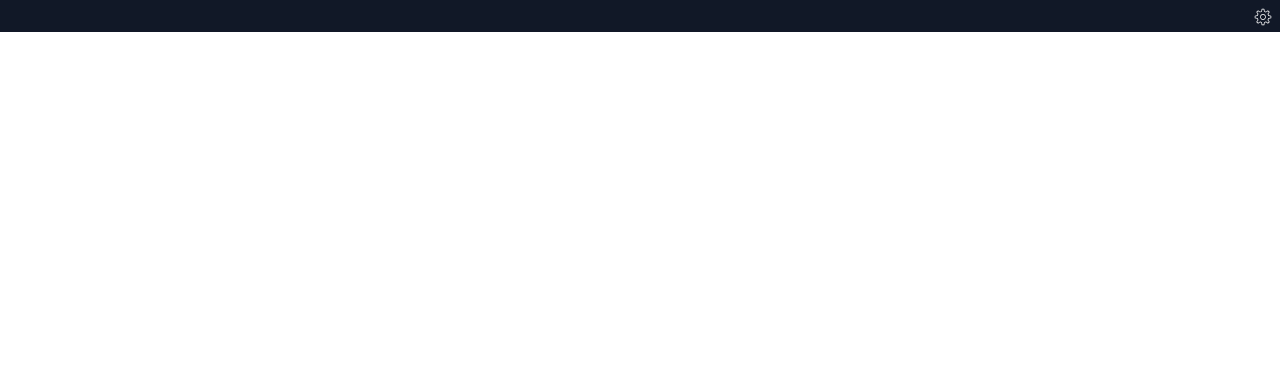
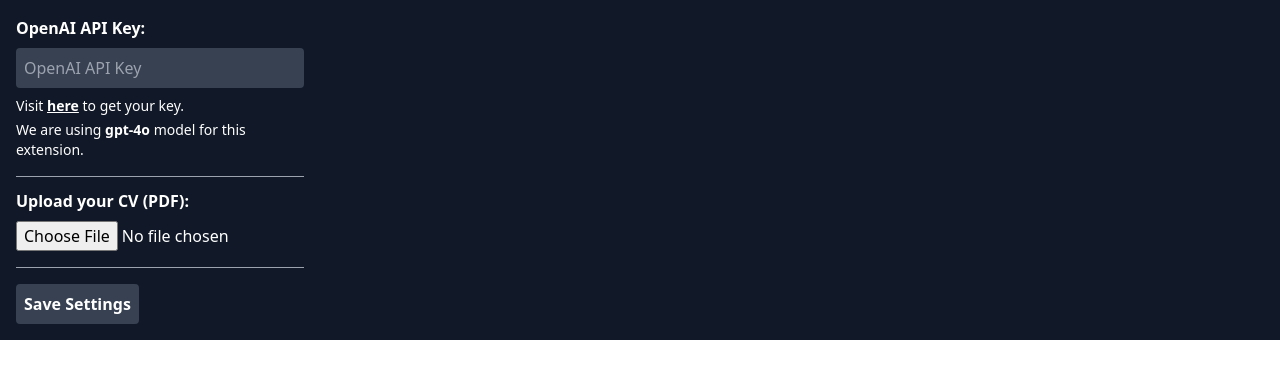
Before and after one commit to geryit/Chrome-Extension-Linkedin-job-scorer, a React (Vite) app: page / in a window 1280 px wide. Shown: the top 378 px of the page. Built offline with nearby package versions, Linux system fonts and the light colour scheme.

Commit message:
chore: Update manifest.json and App.tsx, remove unused code and add OpenAI API key settings

```diff
--- a/src/App.tsx
+++ b/src/App.tsx
@@ -1,6 +1,7 @@
 import { useEffect, useState } from "react";
 import OpenAI from "openai";
 import { pdfjs } from "react-pdf";
+import testJobDescription from "./testJobDescription";
 
 pdfjs.GlobalWorkerOptions.workerSrc = new URL(
   "pdfjs-dist/build/pdf.worker.min.js",
@@ -20,9 +21,7 @@
   } | null>(null);
   const [error, setError] = useState<string | null>(null);
   const [comparing, setComparing] = useState(false);
-  const [score, setScore] = useState<number | null>(null);
-
-  console.log({ resumeFile, resumeData, error, comparing, score });
+  const [content, setContent] = useState<string | null>(null);
 
   const handleFileChange = (e: React.ChangeEvent<HTMLInputElement>) => {
     const files = e.target.files;
@@ -34,17 +33,29 @@
   };
 
   const newCv = () => {
+    setResumeFile(null);
     setResumeData(null);
-    setScore(null);
-    setResumeFile(null);
+    setContent(null);
     setError(null);
   };
 
   const handleSubmit = async (e: React.FormEvent<HTMLFormElement>) => {
     e.preventDefault();
+    if (!resumeData) {
+      setError("No text found in the resume. Can you try uploading it again?");
+      return;
+    }
 
-    setScore(null);
+    setContent(null);
     setComparing(true);
+
+    if (!isChromeExtension) {
+      scoreTexts(testJobDescription, resumeData.text).then((res) => {
+        setContent(res || "");
+        setComparing(false);
+      });
+      return;
+    }
 
     chrome.tabs.query({ active: true, currentWindow: true }, (tabs) => {
       const activeTab = tabs[0].id;
@@ -52,77 +63,121 @@
         activeTab as number,
         { action: "getDivContent" },
         (response) => {
-          console.log(response);
-
-          if (!resumeData) {
-            setError(
-              "No text found in the resume. Can you try uploading it again?"
-            );
-            return;
-          }
           if (!response || !response.content) {
             setError(
               "No job description found. Are you sure you are on a job post in Linkedin?"
             );
             return;
           }
-          compareTexts(resumeData.text, response.content).then(() =>
-            setComparing(false)
-          );
-          // setScore(7.6);
+          // compareTexts(resumeData.text, response.content).then(() =>
+          //   setComparing(false)
+          // );
+
+          scoreTexts(testJobDescription, resumeData.text).then((res) => {
+            setContent(res || "");
+            setComparing(false);
+          });
         }
       );
     });
   };
 
-  const generateEmbeddings = async (text: string) => {
+  // const generateEmbeddings = async (text: string) => {
+  //   try {
+  //     const openAi = new OpenAI({
+  //       apiKey: openAiKey,
+  //       dangerouslyAllowBrowser: true,
+  //     });
+
+  //     const response = await openAi.embeddings.create({
+  //       model: "text-embedding-3-small", // Confirm the latest model from OpenAI's documentation
+  //       input: text,
+  //     });
+  //     return response.data[0].embedding;
+  //   } catch (error) {
+  //     setError("Error generating embeddings: " + error);
+  //     console.error("Error generating embeddings:", error);
+  //     return null;
+  //   }
+  // };
+
+  // const cosineSimilarity = (vecA: number[], vecB: number[]) => {
+  //   let dotProduct = 0.0,
+  //     normA = 0.0,
+  //     normB = 0.0;
+  //   for (let i = 0; i < vecA.length; i++) {
+  //     dotProduct += vecA[i] * vecB[i];
+  //     normA += vecA[i] ** 2;
+  //     normB += vecB[i] ** 2;
+  //   }
+  //   return dotProduct / (Math.sqrt(normA) * Math.sqrt(normB));
+  // };
+
+  // const transformScore = (score: number) => {
+  //   // Transform from [-1, 1] to [1, 10]
+  //   return 5.5 + 4.5 * score;
+  // };
+  // const compareTexts = async (text1: string, text2: string) => {
+  //   const embedding1 = await generateEmbeddings(text1);
+  //   const embedding2 = await generateEmbeddings(text2);
+
+  //   if (embedding1 && embedding2) {
+  //     const similarity = cosineSimilarity(embedding1, embedding2);
+  //     const transformedScore = transformScore(similarity);
+  //     setScore(parseFloat(transformedScore.toFixed(2)));
+  //   }
+  //   return setComparing(false);
+  // };
+
+  const scoreTexts = async (jobDescription: string, cvText: string) => {
     try {
       const openai = new OpenAI({
         apiKey: openAiKey,
         dangerouslyAllowBrowser: true,
       });
-      const response = await openai.embeddings.create({
-        model: "text-embedding-3-small", // Confirm the latest model from OpenAI's documentation
-        input: text,
+
+      const response = await openai.chat.completions.create({
+        model: "gpt-4o",
+        messages: [
+          {
+            role: "system",
+            content:
+              "You are a helpful assistant that evaluates the relevance and similarity between job descriptions and CV texts.",
+          },
+          {
+            role: "user",
+            content: `
+            Compare the following job description and CV text and evaluate their relevance and similarity.
+
+            Return Score between 1 to 10.
+            1 for no similarity and 10 for perfect similarity.
+
+            And a one sentence summary of comparison with differences.
+
+            Return the score and summary as html.:
+            <div>Score: <span>7.6</span></div>
+            ----------------
+            <div>Summary: {Summary}</div>
+
+            Job Description:
+            ${jobDescription}
+
+            CV Text:
+            ${cvText}
+
+            `,
+          },
+        ],
+        max_tokens: 500,
+        // temperature: 0.7,
       });
-      return response.data[0].embedding;
+
+      return response.choices[0].message.content?.trim();
     } catch (error) {
-      setError("Error generating embeddings: " + error);
-      console.error("Error generating embeddings:", error);
+      setError("Error generating completions " + error);
+      console.error("Error generating completions:", error);
       return null;
     }
-  };
-
-  const cosineSimilarity = (vecA: number[], vecB: number[]) => {
-    let dotProduct = 0.0,
-      normA = 0.0,
-      normB = 0.0;
-    for (let i = 0; i < vecA.length; i++) {
-      dotProduct += vecA[i] * vecB[i];
-      normA += vecA[i] ** 2;
-      normB += vecB[i] ** 2;
-    }
-    return dotProduct / (Math.sqrt(normA) * Math.sqrt(normB));
-  };
-
-  const transformScore = (score: number) => {
-    // Transform from [-1, 1] to [1, 10]
-    return 5.5 + 4.5 * score;
-  };
-  const compareTexts = async (text1: string, text2: string) => {
-    const embedding1 = await generateEmbeddings(text1);
-    const embedding2 = await generateEmbeddings(text2);
-
-    if (embedding1 && embedding2) {
-      const similarity = cosineSimilarity(embedding1, embedding2);
-      const transformedScore = transformScore(similarity);
-      console.log(`Similarity Score (1-10): ${transformedScore.toFixed(2)}`);
-      setScore(parseFloat(transformedScore.toFixed(2)));
-    } else {
-      setError("Failed to generate embeddings for texts.");
-      console.log("Failed to generate embeddings for texts.");
-    }
-    return setComparing(false);
   };
 
   useEffect(() => {
@@ -202,7 +257,7 @@
     };
   }, [resumeFile]);
 
-  const saveOpenAIKey = (e: React.FormEvent<HTMLFormElement>) => {
+  const saveSettings = (e: React.FormEvent<HTMLFormElement>) => {
     e.preventDefault();
     const data = new FormData(e.target as HTMLFormElement);
     const apiKey = data.get("apiKey") as string;
@@ -211,107 +266,108 @@
       return;
     }
     setOpenAiKey(apiKey);
+
     if (isChromeExtension) {
       chrome.storage.local.set({ openAiKey: apiKey });
     } else {
       localStorage.setItem("openAiKey", apiKey);
     }
+    setIsSettingsOpen(false);
   };
 
-  const openSettings = () => {
-    setIsSettingsOpen(!isSettingsOpen);
+  const toggleSettingsView = () => {
+    setIsSettingsOpen((prev) => !prev);
   };
 
   return (
     <div className="bg-gray-900 text-white relative">
-      <button className="absolute right-0 m-2" onClick={openSettings}>
+      {openAiKey && (
+        <button className="absolute right-0 m-2" onClick={toggleSettingsView}>
           <img src="/settings.svg" width={18} />
         </button>
+      )}
 
       <div className="w-80 p-4">
-        {!openAiKey ||
-          (isSettingsOpen && (
-            <form onSubmit={saveOpenAIKey}>
-              <label htmlFor="apiKey">Save OpenAI API Key:</label>
+        {isSettingsOpen || !openAiKey ? (
+          <form onSubmit={saveSettings}>
+            <div>
+              <label htmlFor="apiKey" className="font-bold">
+                OpenAI API Key:
+              </label>
               <input
                 type="password"
                 name="apiKey"
+                id="apiKey"
                 placeholder="OpenAI API Key"
                 className="bg-gray-700 outline-none p-2 mt-2 w-full rounded "
                 required
                 autoComplete="openai-key"
+                defaultValue={openAiKey}
+                onChange={() => setError(null)}
               />
-              <button className="bg-gray-700 hover:bg-gray-800 text-white font-bold py-2 px-4 rounded flex items-center gap-2 mt-2">
-                Save OpenAI Key
+              <div className="text-sm mt-2 ">
+                Visit{" "}
+                <a
+                  href="https://platform.openai.com/api-keys"
+                  className="underline hover:text-gray-500 font-bold"
+                >
+                  here
+                </a>{" "}
+                to get your key.
+                <div className="mt-1">
+                  We are using <span className="font-bold">gpt-4o</span> model
+                  for this extension.
+                </div>
+              </div>
+            </div>
+
+            <div className="mt-4 h-[1px] bg-gray-400 " />
+
+            <div className="mt-3">
+              {resumeData ? (
+                <div>
+                  <label htmlFor="resume" className="font-bold">
+                    Resume File:
+                  </label>
+                  <div className="mt-2 italic">{resumeData?.fileName}</div>
+                  <button
+                    onClick={newCv}
+                    type="submit"
+                    className="mt-4 text-white underline hover:text-gray-500"
+                  >
+                    Upload a new Resume
                   </button>
-            </form>
-          ))}
-        {openAiKey && (
-          <form onSubmit={handleSubmit}>
-            {!resumeData?.text && (
-              <label
-                className="block mb-2 font-bold text-gray-900 dark:text-white"
-                htmlFor="file_input"
-              >
+                </div>
+              ) : (
+                <div>
+                  <label htmlFor="resume" className="font-bold">
                     Upload your CV (PDF):
                   </label>
-            )}
-            <div className="">
-              {!resumeData?.text ? (
-                <label
-                  htmlFor="resume"
-                  className="flex flex-col items-center justify-center w-full h-32 border-2 border-gray-300 border-dashed rounded-lg cursor-pointer bg-gray-50 dark:hover:bg-bray-800 dark:bg-gray-700 hover:bg-gray-100 dark:border-gray-600 dark:hover:border-gray-500 dark:hover:bg-gray-600"
-                >
-                  <div className="flex flex-col items-center justify-center pt-5 pb-6">
-                    <svg
-                      className="w-8 h-8 mb-4 text-gray-500 dark:text-gray-400"
-                      aria-hidden="true"
-                      xmlns="http://www.w3.org/2000/svg"
-                      fill="none"
-                      viewBox="0 0 20 16"
-                    >
-                      <path
-                        stroke="currentColor"
-                        strokeLinecap="round"
-                        strokeLinejoin="round"
-                        strokeWidth="2"
-                        d="M13 13h3a3 3 0 0 0 0-6h-.025A5.56 5.56 0 0 0 16 6.5 5.5 5.5 0 0 0 5.207 5.021C5.137 5.017 5.071 5 5 5a4 4 0 0 0 0 8h2.167M10 15V6m0 0L8 8m2-2 2 2"
-                      />
-                    </svg>
-                    <p className="mb-2 text-sm text-gray-500 dark:text-gray-400">
-                      <span className="font-semibold">Click to upload</span>
-                    </p>
-                    <p className="text-xs text-gray-500 dark:text-gray-400">
-                      PDF
-                    </p>
-                  </div>
+
                   <input
-                    className="hidden"
+                    className="mt-2"
                     type="file"
                     id="resume"
                     name="resume"
                     accept=".pdf"
                     onChange={handleFileChange}
+                    required
                   />
-                </label>
-              ) : (
-                <div>
-                  <div className="text-white italic">
-                    {resumeData?.fileName}
-                  </div>
-                  <button
-                    onClick={newCv}
-                    type="submit"
-                    className="mt-4 text-white underline"
-                  >
-                    Upload a new CV
-                  </button>
                 </div>
               )}
             </div>
 
+            <div className="mt-4 h-[1px] bg-gray-400 " />
+
+            <button className="bg-gray-700 hover:bg-gray-800 text-white font-bold p-2 rounded flex items-center gap-2 mt-4">
+              Save Settings
+            </button>
+          </form>
+        ) : (
+          <div>
+            <form onSubmit={handleSubmit}>
               {resumeData?.text && (
-              <div className="mt-4">
+                <div className="">
                   <button
                     disabled={comparing}
                     type="submit"
@@ -325,13 +381,12 @@
                 </div>
               )}
             </form>
+            {content && (
+              <div
+                className="text-white mt-4"
+                dangerouslySetInnerHTML={{ __html: content }}
+              />
             )}
-
-        {score && (
-          <div>
-            <div className="text-white mt-4">
-              Score: <span className="font-bold">{score} </span>
-            </div>
           </div>
         )}
 
--- /dev/null
+++ b/src/testJobDescription.ts
@@ -0,0 +1,27 @@
+const testJobDescription = `
+
+
+Ideal Candidate Recipe
+
+To succeed in this role, we expect extensive and diverse experience in various system development projects and technical proficiency as a full-stack developer. We hope that you are willing to challenge existing solutions and have the vision and ability to create new practices and structures.
+
+
+Our Dev team has strived to create an enjoyable environment for the new team members to join:
+
+Front-end: TypeScript, Vue (Nuxt), React (Next.js)
+Back-end: Typescript, Node.js, Express, PostgreSQL (Prisma)
+Testing: Jest, Playwright
+Infrastructure: GCP, Terraform, GitHub Actions
+Integrations: Stripe, Custobar, Sanity
+Data: BigQuery, dlt, dbt
+
+
+Ruokaboksi has offices in Helsinki, Oulu, and Turku but operates under a hybrid model, so remote work is certainly possible. We love meeting up to collaborate so it would be great to have you join our biweekly sprint change days and occasional other events in Helsinki / Turku.
+
+
+Recruitment process
+
+After a quick call with Petro, the Lead Developer, you get to hear more about the company’s vision and culture from Juhana, the CEO of Ruokaboksi. In the last stage you delve into the technical details with the development team.
+`;
+
+export default testJobDescription;
```
Lines whose indentation alone changed are shown as unchanged.
